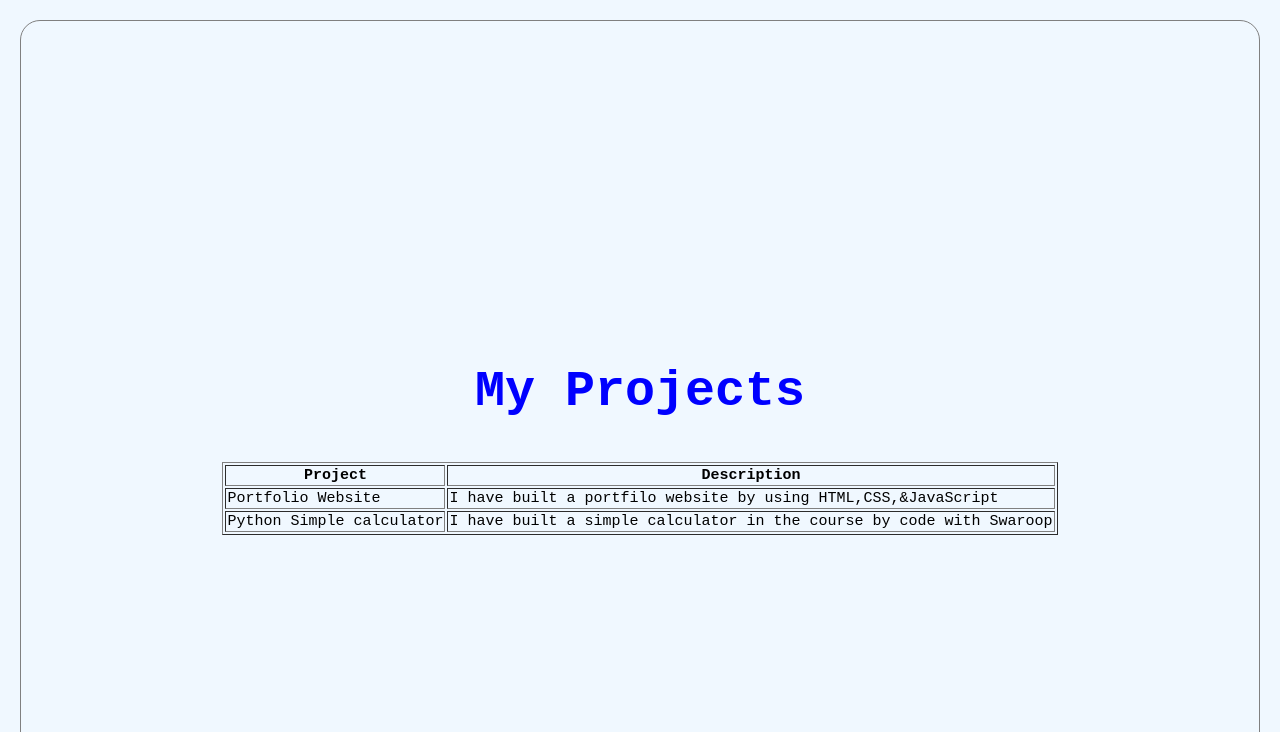
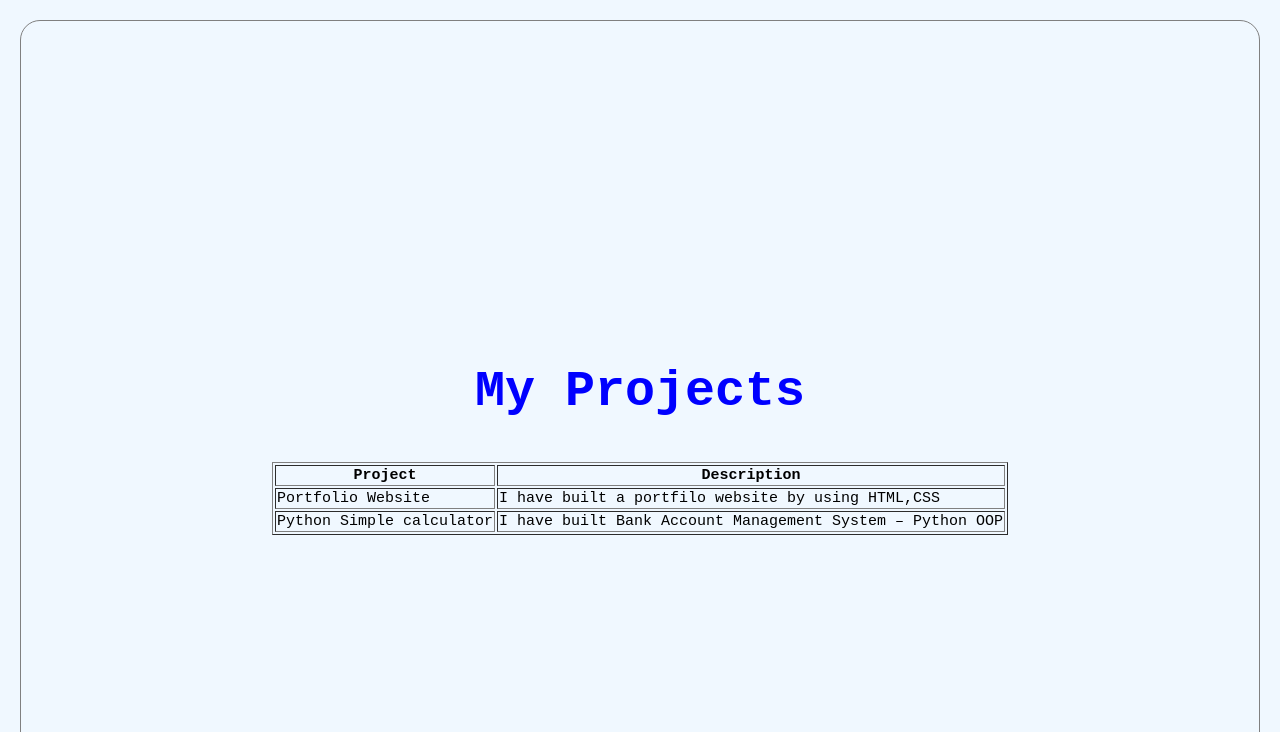
Before and after one commit to Sairams1/portfolio-website, a plain HTML site: page index.html in a window 1280 px wide. Shown: the part 2472-3204 px from the top of the page. Drawn offline with Linux system fonts and the light colour scheme.

Commit message:
Update index.html

```diff
--- a/index.html
+++ b/index.html
@@ -31,7 +31,7 @@
     <p>I am passionate web developer with a focus on front-end technologies</p>
     <p>I have completed my B.tech in <em>CMR University</em></p>
     <p>I have learnt web Development from <br> code with Swaroop</p>
-    <p>You can <strong>Click here</strong> to Check What I have learnt in HTML,CSS,JS</p>
+    <p>You can <strong>Click here</strong> to Check What I have learnt in HTML,CSS</p>
         </section>
         <section id="Skills">
     <h1>My Skills</h1>
@@ -51,11 +51,11 @@
        </tr>
        <tr>
         <td>Portfolio Website</td>
-        <td>I have built a portfilo website by using HTML,CSS,&JavaScript</td>
+        <td>I have built a portfilo website by using HTML,CSS</td>
        </tr>
        <tr>
         <td>Python Simple calculator</td>
-        <td>I have built a simple calculator in the course by code with Swaroop </td>
+        <td>I have built Bank Account Management System – Python OOP </td>
        </tr>
     </table>
         </section>
```
